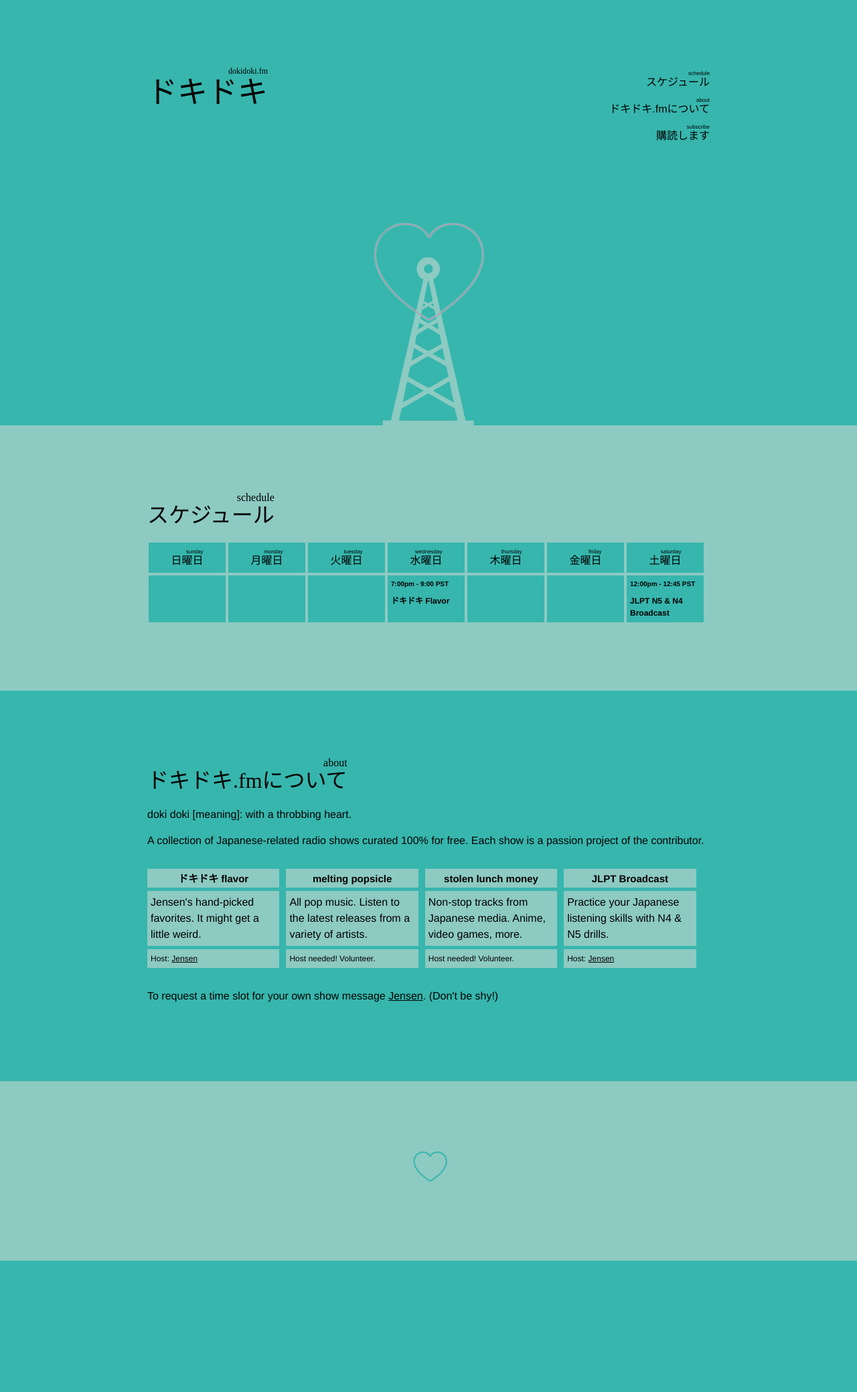
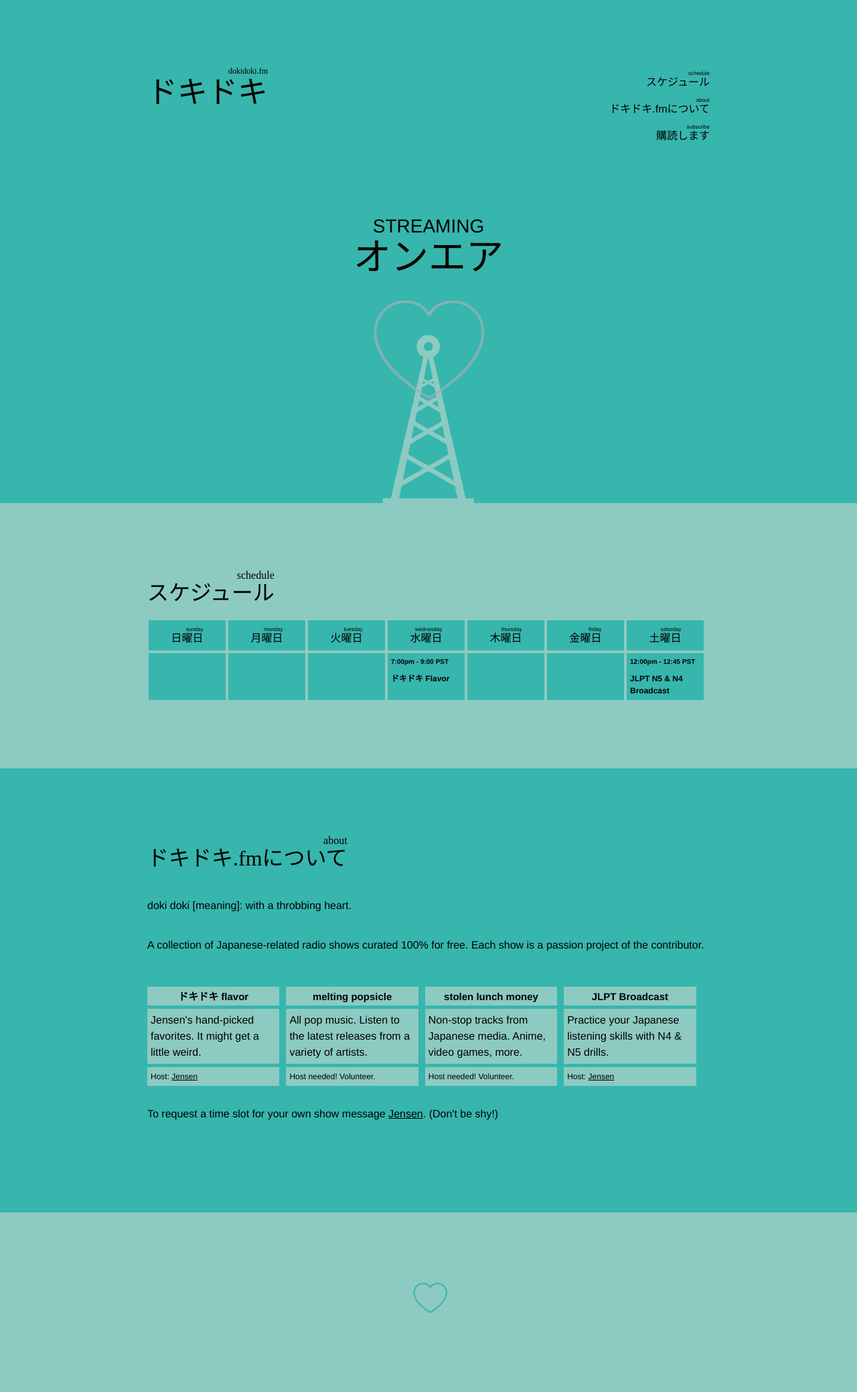
Before and after one commit to jensechu/dokidoki, a Jekyll site: the page built from index.html, in a window 1280 px wide. Shown: the whole page at 67% size. Built offline with Jekyll 4.4.1, drawn with Linux system fonts in a browser that asks for light colours; some web fonts are replaced; before the commit the page ends 1882 px from its top, so only the background shows below that.

Commit message:
Online and offline status

```diff
--- a/_sass/_base.scss
+++ b/_sass/_base.scss
@@ -104,10 +104,6 @@ a {
     color: $brand-color;
     text-decoration: none;
 
-    &:visited {
-        color: darken($brand-color, 15%);
-    }
-
     &:hover {
         color: $text-color;
         text-decoration: underline;
@@ -169,9 +165,9 @@ pre {
 .section {
  width: 100%;
  padding: 100px 0px;
-   @include media-query($on-palm) {
-     padding: 25px 0px;
-   }
+ @include media-query($on-palm) {
+   padding: 25px 0px;
+ }
 }
 
 .pink {
@@ -202,6 +198,14 @@ pre {
     padding-right: $spacing-unit;
     padding-left: $spacing-unit;
     @extend %clearfix;
+
+    > p {
+      margin: 35px 0px;
+
+      @include media-query($on-palm) {
+        padding: 15px 0px;
+      }
+    }
 
     @include media-query($on-laptop) {
         max-width: -webkit-calc(#{$content-width} - (#{$spacing-unit}));
--- a/_sass/_layout.scss
+++ b/_sass/_layout.scss
@@ -2,6 +2,30 @@
  * Site header
  */
 .site-header {
+}
+
+.streaming-container {
+  padding: 0px;
+
+  &.offline {
+    display: none;
+  }
+
+  &.online {
+    display: block;
+  }
+}
+
+.on-air {
+  position: relative;
+  text-align: center;
+  font-size: 56px;
+  z-index: 900;
+
+  a,
+  a:visited {
+    color: #000;
+  }
 }
 
 .site-title {
--- a/_sass/_programs.scss
+++ b/_sass/_programs.scss
@@ -36,6 +36,10 @@
   padding: 5px;
   font-size: 12px;
   background: $lightGreen;
+
+  .contact-link:hover {
+    color: $green;
+  }
 }
 
 .contact-link {
--- a/index.html
+++ b/index.html
@@ -1,6 +1,21 @@
 ---
 layout: default
 ---
+
+<div class="section green streaming-container"  id="status-container">
+  <div class="section-inner">
+    <h1 class='on-air'>
+      <a href="http://mixlr.com/prawn">
+        <ruby>
+          オンエア
+          <rt>
+            STREAMING
+          </rt>
+        </ruby>
+      </a>
+    </h1>
+  </div>
+</div>
 
 <div class="section green" id="heart-container">
   <div class="section-inner" id="status-container">
```
